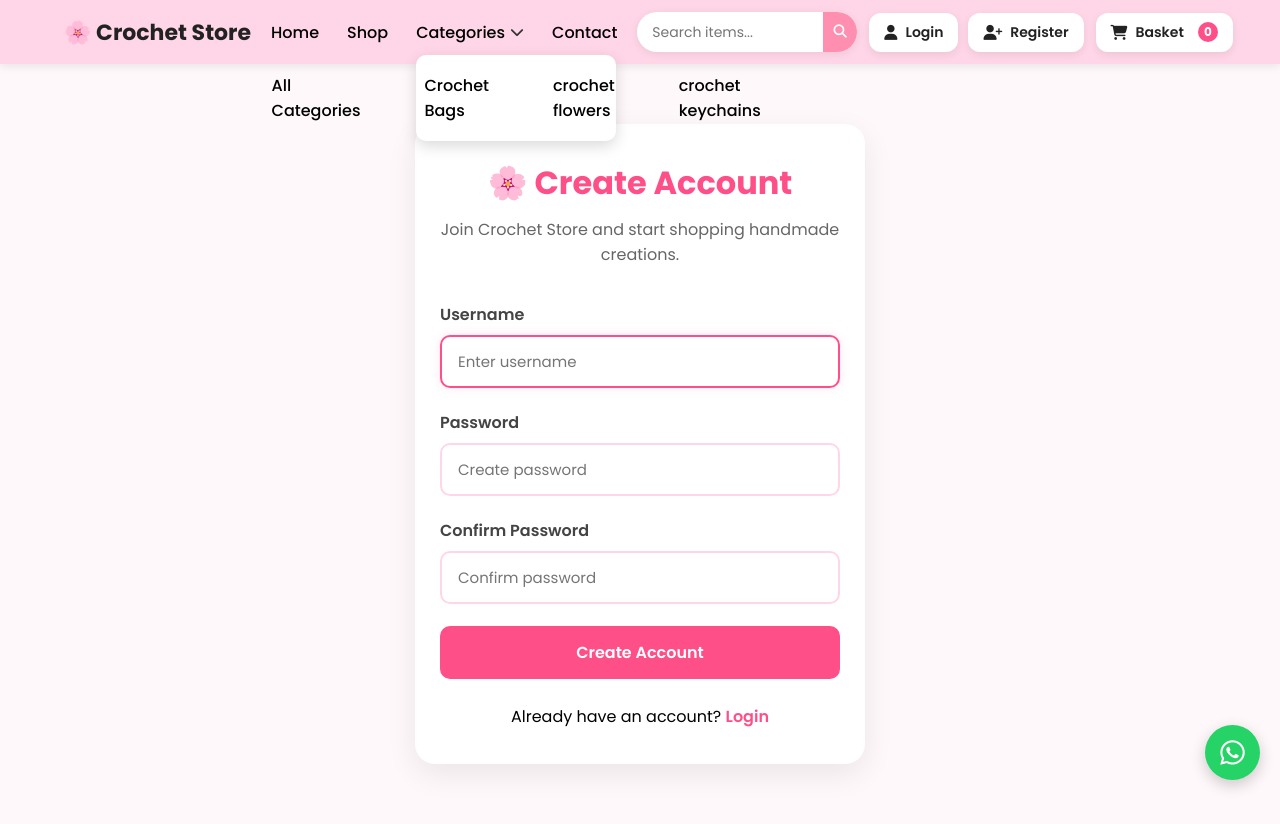
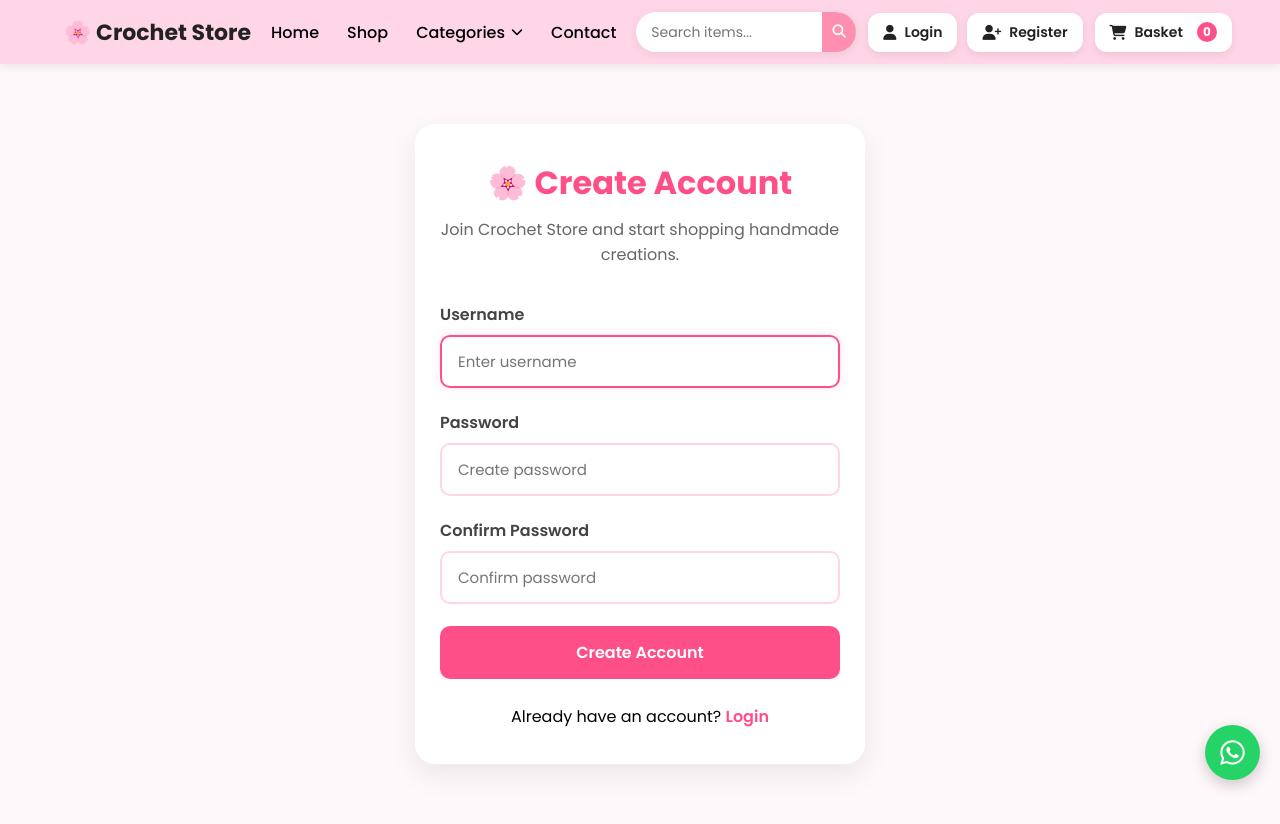
Before and after one commit to noornisar/crochet-by-4, a Django app: page /account/register/ in a window 1280 px wide. Run offline with Django 5.2, Linux system fonts and the light colour scheme; data comes from the database, SQL or seed files in the repository; some libraries are stand-ins or nearby versions.

Commit message:
Hide Categories dropdown by default and toggle vertically on click

```diff
--- a/templates/store/base.html
+++ b/templates/store/base.html
@@ -59,7 +59,7 @@
             justify-content:center;
         }
 
-        .desktop-nav ul{
+        .desktop-nav > ul{
             display:flex;
             justify-content:center;
             align-items:center;
@@ -67,7 +67,7 @@
             gap:28px;
         }
 
-        .desktop-nav ul li a{
+        .desktop-nav > ul > li > a{
             text-decoration:none;
             color:#000;
             font-size:16px;
@@ -75,55 +75,85 @@
             transition:.3s;
         }
 
-        .desktop-nav ul li a:hover{
+        .desktop-nav > ul > li > a:hover{
             color:#ff4f88;
         }
 
+        /* Dropdown Button & Container */
         .dropdown{
             position:relative;
-            display:flex;
-            align-items:center;
+            display:inline-block;
         }
 
-        .dropdown-btn{
+        .dropdown-toggle-btn{
+            background:none;
             border:none;
-            background:none;
+            color:#000;
+            font-size:16px;
+            font-weight:500;
             cursor:pointer;
-            font-size:14px;
-            margin-left:5px;
-            color:#333;
+            display:inline-flex;
+            align-items:center;
+            gap:6px;
+            padding:6px 0;
+            transition:.3s;
         }
 
+        .dropdown-toggle-btn:hover{
+            color:#ff4f88;
+        }
+
+        .dropdown-toggle-btn i{
+            font-size:12px;
+            transition:transform .3s ease;
+        }
+
+        .dropdown-toggle-btn.active i{
+            transform:rotate(180deg);
+        }
+
+        /* Hidden Dropdown Menu (Opens ON CLICK) */
         .dropdown-menu{
-            display:none;
+            display:none !important;
             position:absolute;
-            top:35px;
+            top:calc(100% + 8px);
             left:0;
             background:white;
-            width:200px;
-            border-radius:10px;
-            box-shadow:0 5px 15px rgba(0,0,0,.15);
+            min-width:210px;
+            border-radius:12px;
+            box-shadow:0 10px 25px rgba(0,0,0,.15);
             list-style:none;
             padding:8px 0;
-            z-index:1001;
+            z-index:99999;
+            flex-direction:column;
+            border:1px solid #f0f0f0;
         }
 
         .dropdown-menu.show{
+            display:flex !important;
+        }
+
+        .dropdown-menu li{
+            width:100%;
             display:block;
         }
 
         .dropdown-menu li a{
             display:block;
+            width:100%;
             padding:10px 18px;
-            color:#444;
+            color:#333;
+            font-size:14px;
             text-decoration:none;
-            transition:.3s;
-            font-size:14px;
+            white-space:nowrap;
+            transition:.2s;
+            font-weight:500;
         }
 
         .dropdown-menu li a:hover{
-            background:#ffd6e7;
+            background:#fff0f5;
             color:#ff4f88;
+            padding-left:22px;
         }
 
         /* Header Actions (Right Side) */
@@ -609,14 +652,13 @@
             <li><a href="/">Home</a></li>
             <li><a href="{% url 'store:shop' %}">Shop</a></li>
             <li class="dropdown">
-                <a href="{% url 'store:shop' %}">Categories</a>
-                <button class="dropdown-btn desktop-dropdown-btn" type="button" aria-label="Toggle categories">
-                    <i class="fa-solid fa-chevron-down"></i>
+                <button class="dropdown-toggle-btn" id="desktop-categories-btn" type="button" aria-label="Toggle categories">
+                    Categories <i class="fa-solid fa-chevron-down"></i>
                 </button>
-                <ul class="dropdown-menu desktop-dropdown-menu">
+                <ul class="dropdown-menu" id="desktop-categories-menu">
                     <li><a href="{% url 'store:shop' %}">All Categories</a></li>
                     {% for category in categories %}
-                    <li><a href="{% url 'store:shop' %}">{{ category.name }}</a></li>
+                    <li><a href="{% url 'store:category_list' category.slug %}">{{ category.name }}</a></li>
                     {% endfor %}
                 </ul>
             </li>
@@ -688,17 +730,14 @@
     <ul class="mobile-nav-links">
         <li><a href="/">Home</a></li>
         <li><a href="{% url 'store:shop' %}">Shop</a></li>
-        <li class="dropdown mobile-dropdown">
-            <div class="mobile-dropdown-header">
-                <a href="{% url 'store:shop' %}">Categories</a>
-                <button class="dropdown-btn mobile-cat-toggle" type="button" aria-label="Toggle categories">
-                    <i class="fa-solid fa-chevron-down"></i>
-                </button>
-            </div>
-            <ul class="dropdown-menu mobile-dropdown-menu">
+        <li class="mobile-dropdown">
+            <button class="dropdown-toggle-btn mobile-dropdown-btn" id="mobile-categories-btn" type="button">
+                Categories <i class="fa-solid fa-chevron-down"></i>
+            </button>
+            <ul class="dropdown-menu mobile-dropdown-menu" id="mobile-categories-menu">
                 <li><a href="{% url 'store:shop' %}">All Categories</a></li>
                 {% for category in categories %}
-                <li><a href="{% url 'store:shop' %}">{{ category.name }}</a></li>
+                <li><a href="{% url 'store:category_list' category.slug %}">{{ category.name }}</a></li>
                 {% endfor %}
             </ul>
         </li>
@@ -767,7 +806,8 @@
 const navBackdrop = document.getElementById("nav-backdrop");
 
 if(mobileToggle && mobileDrawer){
-    mobileToggle.addEventListener("click", function(){
+    mobileToggle.addEventListener("click", function(e){
+        e.stopPropagation();
         mobileDrawer.classList.add("open");
         if(navBackdrop) navBackdrop.classList.add("show");
     });
@@ -781,30 +821,40 @@
 if(closeNav) closeNav.addEventListener("click", closeMobileDrawer);
 if(navBackdrop) navBackdrop.addEventListener("click", closeMobileDrawer);
 
-// Desktop Dropdown
-const desktopDropBtn = document.querySelector(".desktop-dropdown-btn");
-const desktopDropMenu = document.querySelector(".desktop-dropdown-menu");
-if(desktopDropBtn && desktopDropMenu){
-    desktopDropBtn.addEventListener("click", function(e){
+// Desktop Categories Dropdown Click
+const desktopCatBtn = document.getElementById("desktop-categories-btn");
+const desktopCatMenu = document.getElementById("desktop-categories-menu");
+
+if(desktopCatBtn && desktopCatMenu){
+    desktopCatBtn.addEventListener("click", function(e){
         e.stopPropagation();
-        desktopDropMenu.classList.toggle("show");
+        desktopCatBtn.classList.toggle("active");
+        desktopCatMenu.classList.toggle("show");
     });
 }
 
-// Mobile Dropdown
-const mobileCatToggle = document.querySelector(".mobile-cat-toggle");
-const mobileDropMenu = document.querySelector(".mobile-dropdown-menu");
-if(mobileCatToggle && mobileDropMenu){
-    mobileCatToggle.addEventListener("click", function(e){
+// Mobile Categories Dropdown Click
+const mobileCatBtn = document.getElementById("mobile-categories-btn");
+const mobileCatMenu = document.getElementById("mobile-categories-menu");
+
+if(mobileCatBtn && mobileCatMenu){
+    mobileCatBtn.addEventListener("click", function(e){
         e.stopPropagation();
-        mobileDropMenu.classList.toggle("show");
+        mobileCatBtn.classList.toggle("active");
+        mobileCatMenu.classList.toggle("show");
     });
 }
 
 // Close dropdowns on outside click
-document.addEventListener("click", function(){
-    if(desktopDropMenu) desktopDropMenu.classList.remove("show");
-    if(mobileDropMenu) mobileDropMenu.classList.remove("show");
+document.addEventListener("click", function(e){
+    if(desktopCatMenu && !desktopCatMenu.contains(e.target) && e.target !== desktopCatBtn){
+        desktopCatMenu.classList.remove("show");
+        if(desktopCatBtn) desktopCatBtn.classList.remove("active");
+    }
+    if(mobileCatMenu && !mobileCatMenu.contains(e.target) && e.target !== mobileCatBtn){
+        mobileCatMenu.classList.remove("show");
+        if(mobileCatBtn) mobileCatBtn.classList.remove("active");
+    }
 });
 </script>
 
```
Also changed, not shown: other parts of templates/store/base.html (+28 -15 lines).
